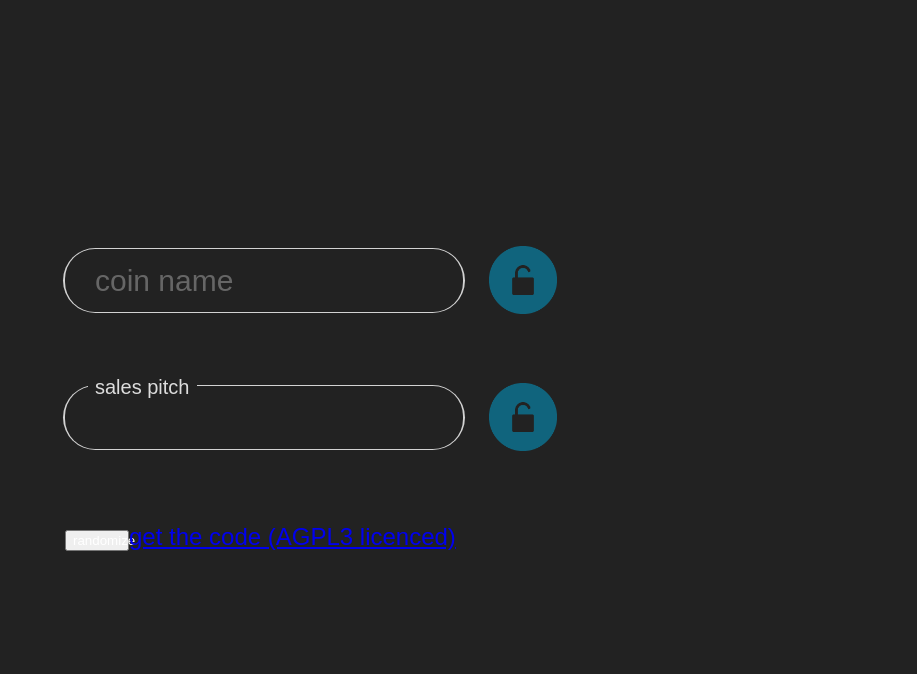
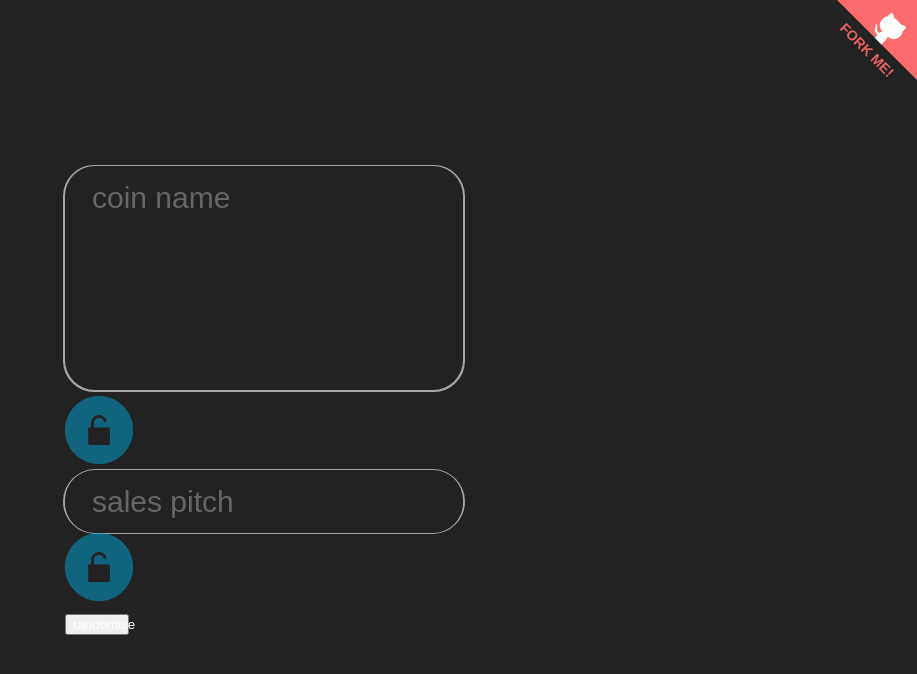
Before and after one commit to the-erin-collective/lorem-shitcoin, a React (Create React App) app: page / in a window 1280 px wide. Shown: the top 674 px of the page, without its empty margins (363-1280 px from the left). Built offline with nearby package versions, Linux system fonts and the light colour scheme.

Commit message:
textarea styling and fork me link

```diff
--- a/src/Components/App.module.scss
+++ b/src/Components/App.module.scss
@@ -2,7 +2,7 @@
 
 .App {
   text-align: center;
-  width: 420px;
+  width: 540px;
 }
 
 .App-header {
@@ -13,9 +13,5 @@
   justify-content: center;
   font-size: calc(10px + 2vmin);
   color: white;
-  width: 420px;
+  width: 540px;
 }
-
-.App-link {
-  color: #61dafb;
-}
--- a/src/Components/App.tsx
+++ b/src/Components/App.tsx
@@ -2,6 +2,7 @@ import logo from './logo.svg';
 import './App.module.scss';
 import Button from '../Components/Button/Button';
 import InputBox from '../Components/InputBox/InputBox';
+import ForkMe from '../Components/ForkMe/ForkMe';
 import React, { useState } from 'react';
 
 function App() {
@@ -10,21 +11,16 @@ function App() {
   return (
     <div className="App">
       <header className="App-header">
-        <InputBox id='coin' readonly={false} title='coin name' onClick={(currentLocked) => {
+        <ForkMe codeUrl='https://github.com/the-erin-collective/lorem-shitcoin'/>
+        <InputBox id='coin' readonly={false} title='coin name' isMultiline={true} onClick={(currentLocked) => {
             setCoinLocked(!coinLocked);
           }}
           locked={coinLocked} />
-        <InputBox id='pitch' readonly={true} title='sales pitch' onClick={(currentLocked) => {
+        <InputBox id='pitch' readonly={false} title='sales pitch'  isMultiline={false} onClick={(currentLocked) => {
             setPitchLocked(!pitchLocked);
           }}
           locked={pitchLocked}  />
         <Button onClick={() => {console.log('clicked');}} text="randomize" />
-        <a className="App-link"
-          href="https://github.com/the-erin-collective/lorem-shitcoin"
-          target="_blank"
-          rel="noopener noreferrer" >
-          get the code (AGPL3 licenced)
-        </a>
       </header>
     </div>
   );
--- /dev/null
+++ b/src/Components/ForkMe/ForkMe.module.scss
@@ -0,0 +1,73 @@
+@use '../../style.vars.scss' as *;
+
+.githubCorner:hover .octoArm {
+    animation: octocatWave 560ms ease-in-out
+}
+
+svg{
+    fill:#FD6C6C;
+    color:#fff;
+    position: absolute;
+    top: 0;
+    border: 0;
+    right: 0;
+}
+
+.octoArm{
+    transform-origin: 130px 106px;
+}
+
+@keyframes octocatWave {
+
+    0%,
+    100% {
+        transform: rotate(0)
+    }
+
+    20%,
+    60% {
+        transform: rotate(-25deg)
+    }
+
+    40%,
+    80% {
+        transform: rotate(10deg)
+    }
+}
+
+@media (max-width:500px) {
+    .githubCorner:hover .octoArm {
+        animation: none
+    }
+
+    .githubCorner .octoArm {
+        animation: octocatWave 560ms ease-in-out
+    }
+}
+
+.ribbon {
+    position: absolute;
+    right: 0px;
+    top: 0px;
+    z-index: 1;
+    overflow: hidden;
+    width: 100px;
+    height: 100px;
+    text-align: right;
+    opacity: 0.9;
+  }
+
+  .ribbon span {
+    font-size: 14px;
+    font-weight: bold;
+    color: #FD6C6C;
+    text-transform: uppercase;
+    text-align: center;
+    line-height: 20px;
+    transform: rotate(45deg);
+    -webkit-transform: rotate(45deg);
+    width: 100px;
+    display: block;
+    position: absolute;
+    top: 40px; right: 0px;
+  }
--- /dev/null
+++ b/src/Components/ForkMe/ForkMe.tsx
@@ -0,0 +1,26 @@
+import React, { MouseEventHandler } from 'react'
+import classes from '../ForkMe/ForkMe.module.scss'
+
+type Props = {
+  codeUrl: string
+}
+
+const ForkMe = ({codeUrl}: Props) => (
+<a href={codeUrl}
+  className={classes.githubCorner}
+  aria-label="View source on GitHub"
+  rel="noopener noreferrer"
+  target="_blank"
+  >
+    <svg width="80" height="80" viewBox="0 0 250 250" aria-hidden="true">
+      <path d="M0,0 L115,115 L130,115 L142,142 L250,250 L250,0 Z"></path>
+      <path d="M128.3,109.0 C113.8,99.7 119.0,89.6 119.0,89.6 C122.0,82.7 120.5,78.6 120.5,78.6 C119.2,72.0 123.4,76.3 123.4,76.3 C127.3,80.9 125.5,87.3 125.5,87.3 C122.9,97.6 130.6,101.9 134.4,103.2" fill="currentColor" className={classes.octoArm}></path>
+      <path d="M115.0,115.0 C114.9,115.1 118.7,116.5 119.8,115.4 L133.7,101.6 C136.9,99.2 139.9,98.4 142.2,98.6 C133.8,88.0 127.5,74.4 143.8,58.0 C148.5,53.4 154.0,51.2 159.7,51.0 C160.3,49.4 163.2,43.6 171.4,40.1 C171.4,40.1 176.1,42.5 178.8,56.2 C183.1,58.6 187.2,61.8 190.9,65.4 C194.5,69.0 197.7,73.2 200.1,77.6 C213.8,80.2 216.3,84.9 216.3,84.9 C212.7,93.1 206.9,96.0 205.4,96.6 C205.1,102.4 203.0,107.8 198.3,112.5 C181.9,128.9 168.3,122.5 157.7,114.1 C157.9,116.9 156.7,120.9 152.7,124.9 L141.0,136.5 C139.8,137.7 141.6,141.9 141.8,141.8 Z" fill="currentColor" className={classes.octoBody}></path>
+    </svg>
+    <div className={classes.ribbon}>
+      <span>fork me!</span>
+    </div>
+</a>
+)
+
+export default ForkMe
--- a/src/Components/InputBox/InputBox.module.scss
+++ b/src/Components/InputBox/InputBox.module.scss
@@ -2,8 +2,6 @@
 
 .buttonContainer{
     position: relative;
-    left: 100%;
-    top: -66px;
     width: 64px;
 }
 
@@ -55,7 +53,7 @@ div.wrap div {
 label {
     position: absolute;
     top: 0;
-    left: 15px;
+    left: 12px;
     font-size: 30px;
     margin: 8px;
     padding: 7px;
@@ -72,12 +70,12 @@ label {
     top: -25px;
     font-size: 20px;
     background: $background-color;
-    left: 15px;
+    left: 12px;
     opacity: 1;
     color: $text-color;
 }
 
-input[type=text] {
+.containerSingle {
     width: 358px;
     padding: 20px;
     border: none;
@@ -88,8 +86,36 @@ input[type=text] {
     position: relative;
 }
 
-input[type=text]:focus {
+.containerSingle:focus {
     outline: none;
+}
+
+
+.containerMulti {
+  width: 358px;
+  padding: 20px;
+  border: none;
+  background: none;
+  font-size: 20px;
+  border-radius: 1.5em;
+  background: $background-color;
+  position: relative;
+}
+
+.containerMulti:focus {
+  outline: none;
+}
+
+.inputBoxBorder{
+  position: absolute;
+  width: 100%;
+  height: 100%;
+  padding: 1px;
+  left: -2px;
+  top: -1px;
+  border-radius: 1.5em;
+  opacity: 0.6;
+  background: #fff;
 }
 
 .textboxContainer{
@@ -101,12 +127,12 @@ input[type=text]:focus {
 .textBoxBorder{
     position: absolute;
     width: 100%;
-    height: 100%;
+    height: 98%;
     padding: 1px;
     left: -2px;
     top: -1px;
-    border-radius: 1.5em;
-    opacity: 0.8;
+    border-radius: 1.3em;
+    opacity: 0.6;
     background: #fff;
 }
 
@@ -117,3 +143,33 @@ input[type=text]:focus {
   left: -3px;
   top: -2px;
 }
+
+.textareActive{
+  opacity: 0.6;
+  background: $linear-rainbow-gradient border-box;
+  padding: 1px;
+  padding-bottom: 2px;
+  left: -2px;
+  top: -2px;
+}
+
+textarea{
+  overflow: auto;
+	overflow-x: hidden;
+  resize: none;
+}
+
+textarea::-webkit-scrollbar-track{
+	background-color: #333;
+}
+
+textarea::-webkit-scrollbar{
+	width: 0px;
+	background-color: #333;
+  box-shadow: 3px 0px 3px 4px rgba(0, 0, 0, 0.1);
+}
+
+textarea::-webkit-scrollbar-thumb{
+	border-radius: 100px;
+	background-color: rgba(182, 191, 255, 0.5);
+}
--- a/src/Components/InputBox/InputBox.tsx
+++ b/src/Components/InputBox/InputBox.tsx
@@ -8,14 +8,49 @@ type Props = {
   locked: boolean,
   id: string,
   title: string,
-  readonly: boolean
+  readonly: boolean,
+  isMultiline: boolean
 }
 
-const InputBox = ({ id, title, readonly, onClick, locked }: Props) => (
+const InputBox = ({ id, title, readonly, onClick, locked, isMultiline }: Props) => (
   <div>
-    <div className={classes.textboxContainer}>
+
+    {isMultiline && <div className={classes.textboxContainer}>
       <div className={classes.textBoxBorder}></div>
-      <input onChange={(e) => {
+      <textarea
+      onChange={(e) => {
+        if(e.target.value.length == 0){
+          e.target.parentElement.getElementsByTagName('label')[0].classList.remove(`${classes.active}`);
+        }else{
+          e.target.parentElement.getElementsByTagName('label')[0].classList.add(`${classes.active}`);
+        }
+      }}
+      onFocus={(e) => {
+        if(!e.target.readOnly && e.target.value.length == 0){
+          e.target.parentElement.getElementsByTagName('label')[0].classList.add(`${classes.active}`);
+          e.target.parentElement.getElementsByTagName('div')[0].classList.add(`${classes.textareActive}`);
+        }
+        }}
+      onBlur={(e) => {
+        if(!e.target.readOnly && e.target.value.length == 0){
+          e.target.parentElement.getElementsByTagName('label')[0].classList.remove(`${classes.active}`);
+          e.target.parentElement.getElementsByTagName('div')[0].classList.remove(`${classes.textareActive}`);
+        }
+        }}
+      id={id}
+      name={id}
+      rows={8}
+      className={classes.containerMulti}
+      readOnly={readonly}
+      />
+      <label htmlFor={id} className={`${readonly ? classes.active : ""}`}>{title}</label>
+      </div>
+    }
+
+    {!isMultiline && <div className={classes.textboxContainer}>
+      <div className={classes.inputBoxBorder}></div>
+      <input type="text"
+      onChange={(e) => {
         if(e.target.value.length == 0){
           e.target.parentElement.getElementsByTagName('label')[0].classList.remove(`${classes.active}`);
         }else{
@@ -27,23 +62,21 @@ const InputBox = ({ id, title, readonly, onClick, locked }: Props) => (
           e.target.parentElement.getElementsByTagName('label')[0].classList.add(`${classes.active}`);
           e.target.parentElement.getElementsByTagName('div')[0].classList.add(`${classes.textBoxActive}`);
         }
-          console.log('local', e); console.log(e.target.readOnly);
         }}
       onBlur={(e) => {
         if(!e.target.readOnly && e.target.value.length == 0){
           e.target.parentElement.getElementsByTagName('label')[0].classList.remove(`${classes.active}`);
           e.target.parentElement.getElementsByTagName('div')[0].classList.remove(`${classes.textBoxActive}`);
         }
-          console.log('local', e); console.log(e.target.readOnly);
         }}
       id={id}
-        type="text"
       name={id}
-        className={classes.cool}
+      className={classes.containerSingle}
       readOnly={readonly}
       />
       <label htmlFor={id} className={`${readonly ? classes.active : ""}`}>{title}</label>
       </div>
+    }
     <div className={classes.buttonContainer}>
       <button onClick={ () => { onClick(locked);}} className={`${classes.button} ${locked ? classes.locked : ""}`}>
         {locked === true &&
```
Lines whose indentation alone changed are shown as unchanged.
